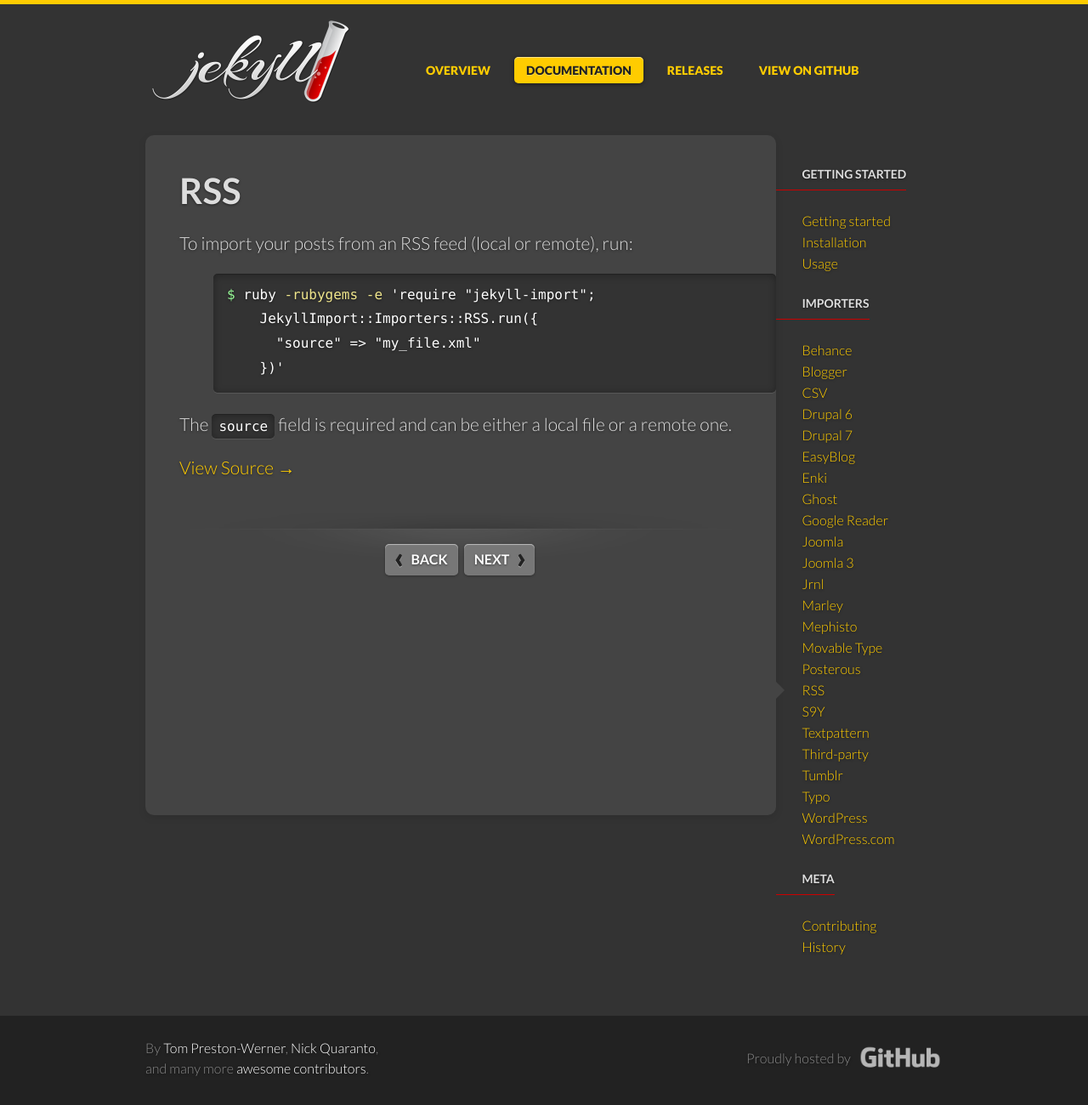
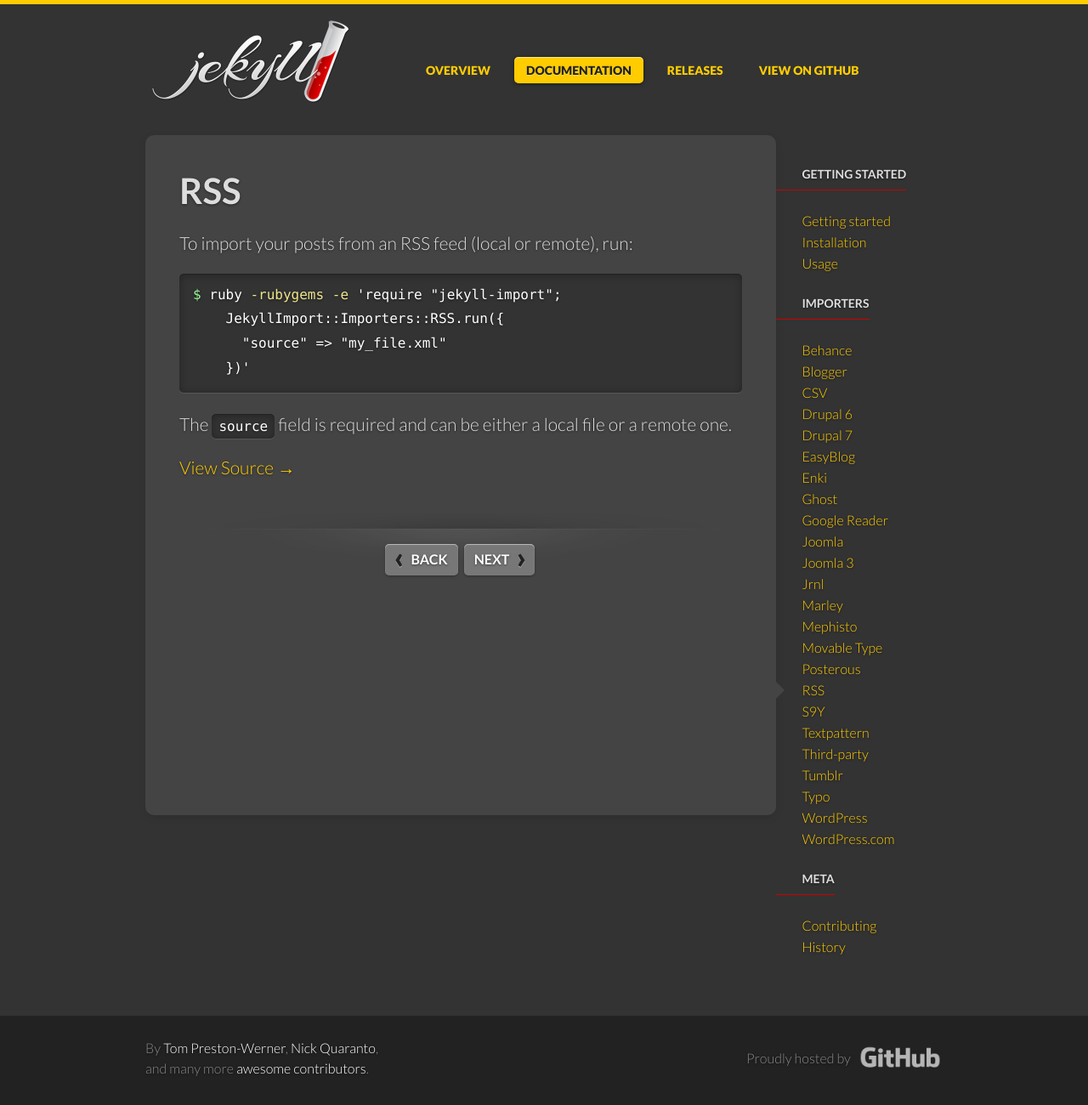
Before and after one commit to jekyll/jekyll-import, a Jekyll site: the page built from site/_importers/rss.md, in a window 1280 px wide. Shown: the whole page at 85% size. Built offline with Jekyll 4.4.1, drawn with Linux system fonts in a browser that asks for light colours; some web fonts are replaced.

Commit message:
site: use rouge & fix margin on code blocks

```diff
--- a/site/_config.yml
+++ b/site/_config.yml
@@ -1,5 +1,5 @@
 title: "jekyll-import • Import your old &amp; busted site to Jekyll"
-highlighter: pygments
+highlighter: rouge
 relative_permalinks: false
 permalink: /news/:year/:month/:day/:title/
 excerpt_separator: ""
--- a/site/css/style.scss
+++ b/site/css/style.scss
@@ -653,6 +653,7 @@
 }
 
 .highlight {
+  margin: 0;
   padding: 10px 0;
   width: 100%;
   overflow: auto;
```
